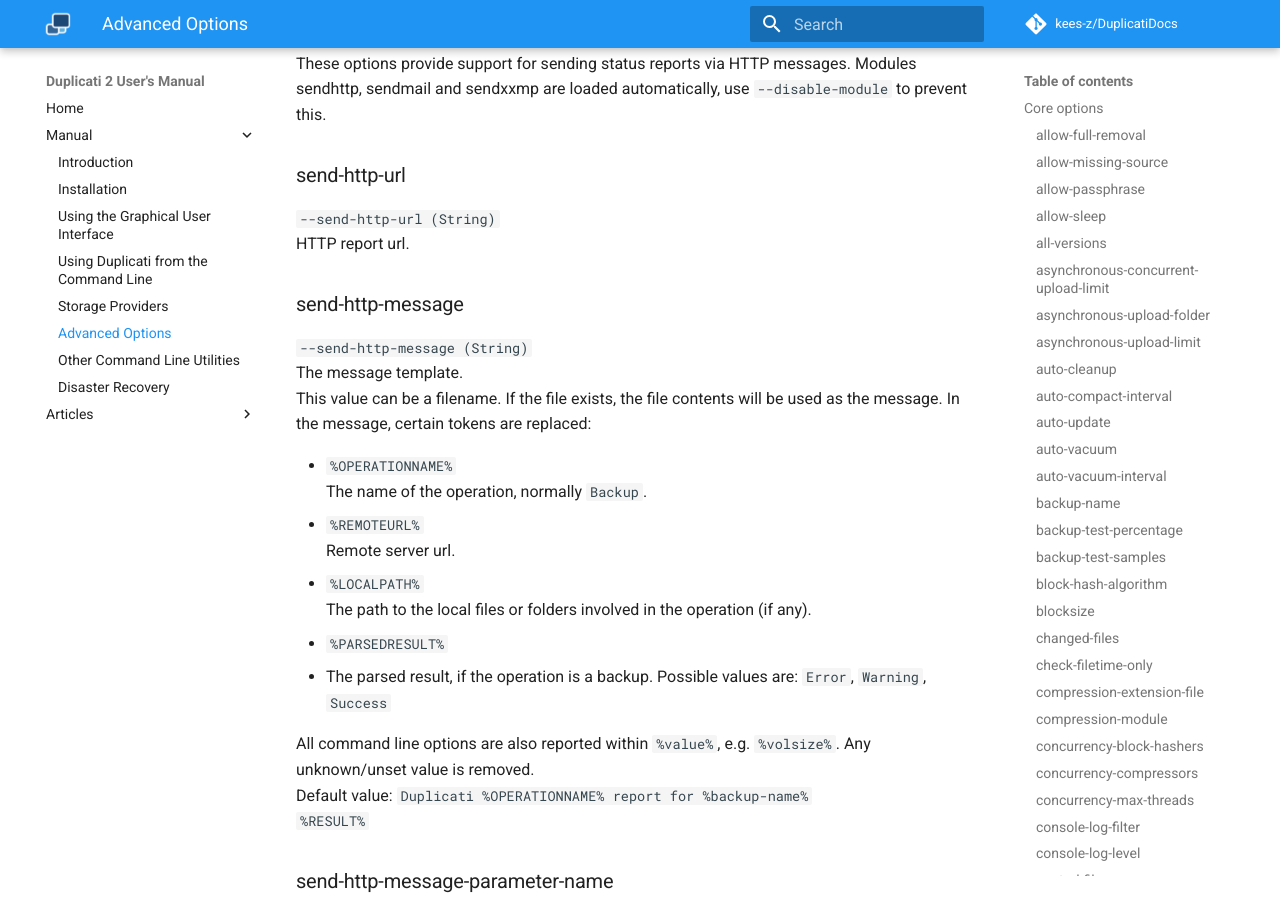
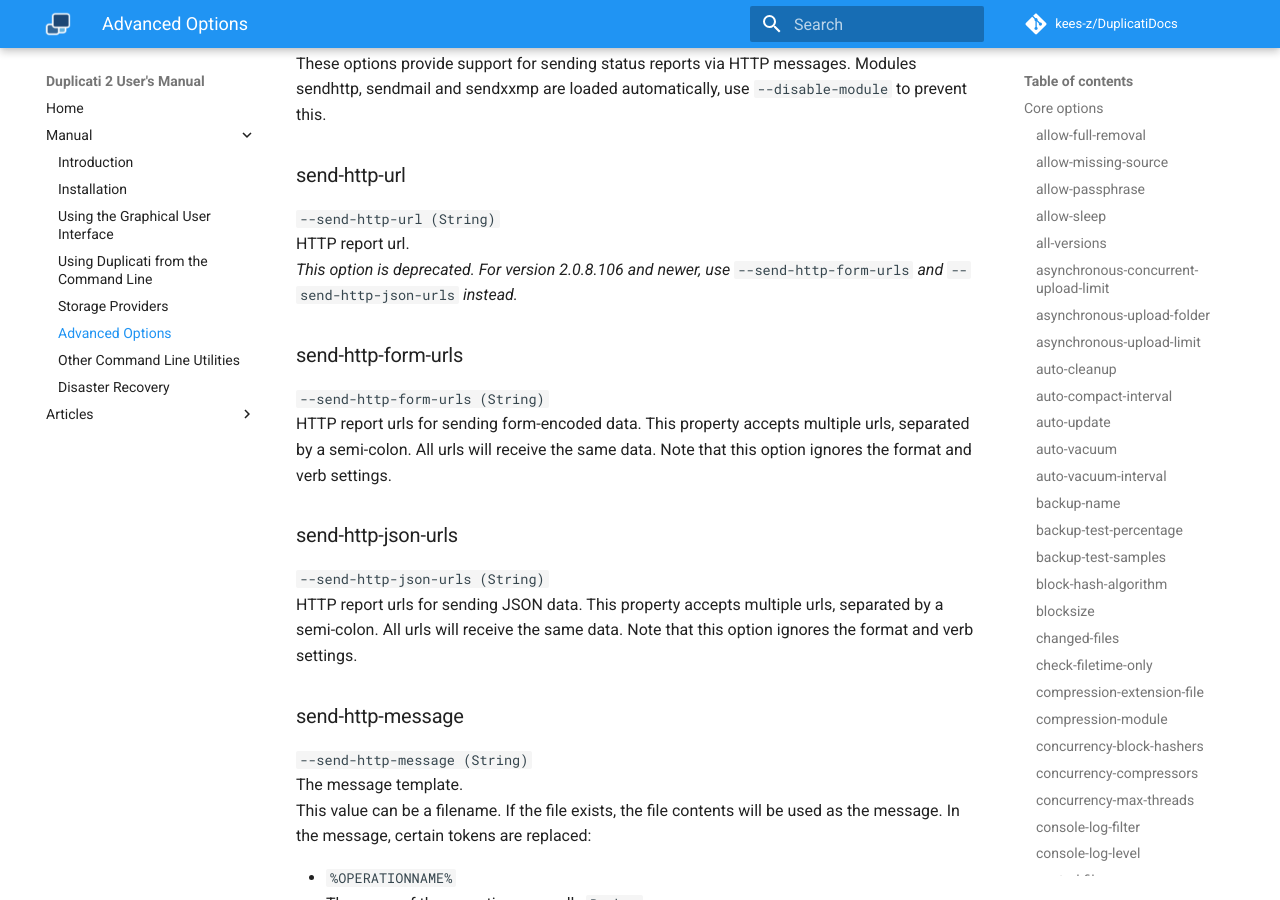
Before and after one commit to kees-z/DuplicatiDocs, an MkDocs documentation site: the page built from docs/06-advanced-options.md, in a window 1280 px wide and 900 px high, scrolled down 25122 px. Built offline with MkDocs 1.6.1 and Material for MkDocs 9.7.7, drawn with Linux system fonts in a browser that asks for light colours; comment, search, counter and statistics services are not loaded.

Commit message:
Update 06-advanced-options.md
Added advanced options --send-http-json-urls and send-http-form-urls.

```diff
--- a/docs/06-advanced-options.md
+++ b/docs/06-advanced-options.md
@@ -615,6 +615,15 @@ These options provide support for sending status reports via HTTP messages. Modu
 ### send-http-url
  `--send-http-url (String)`
 HTTP report url.
+*This option is deprecated. For version 2.0.8.106 and newer, use* `--send-http-form-urls` *and* `--send-http-json-urls` *instead.*
+
+### send-http-form-urls
+ `--send-http-form-urls (String)`
+HTTP report urls for sending form-encoded data. This property accepts multiple urls, separated by a semi-colon. All urls will receive the same data. Note that this option ignores the format and verb settings.
+
+### send-http-json-urls
+ `--send-http-json-urls (String)`
+HTTP report urls for sending JSON data. This property accepts multiple urls, separated by a semi-colon. All urls will receive the same data. Note that this option ignores the format and verb settings.
 
 ### send-http-message
 `--send-http-message (String)`
```
